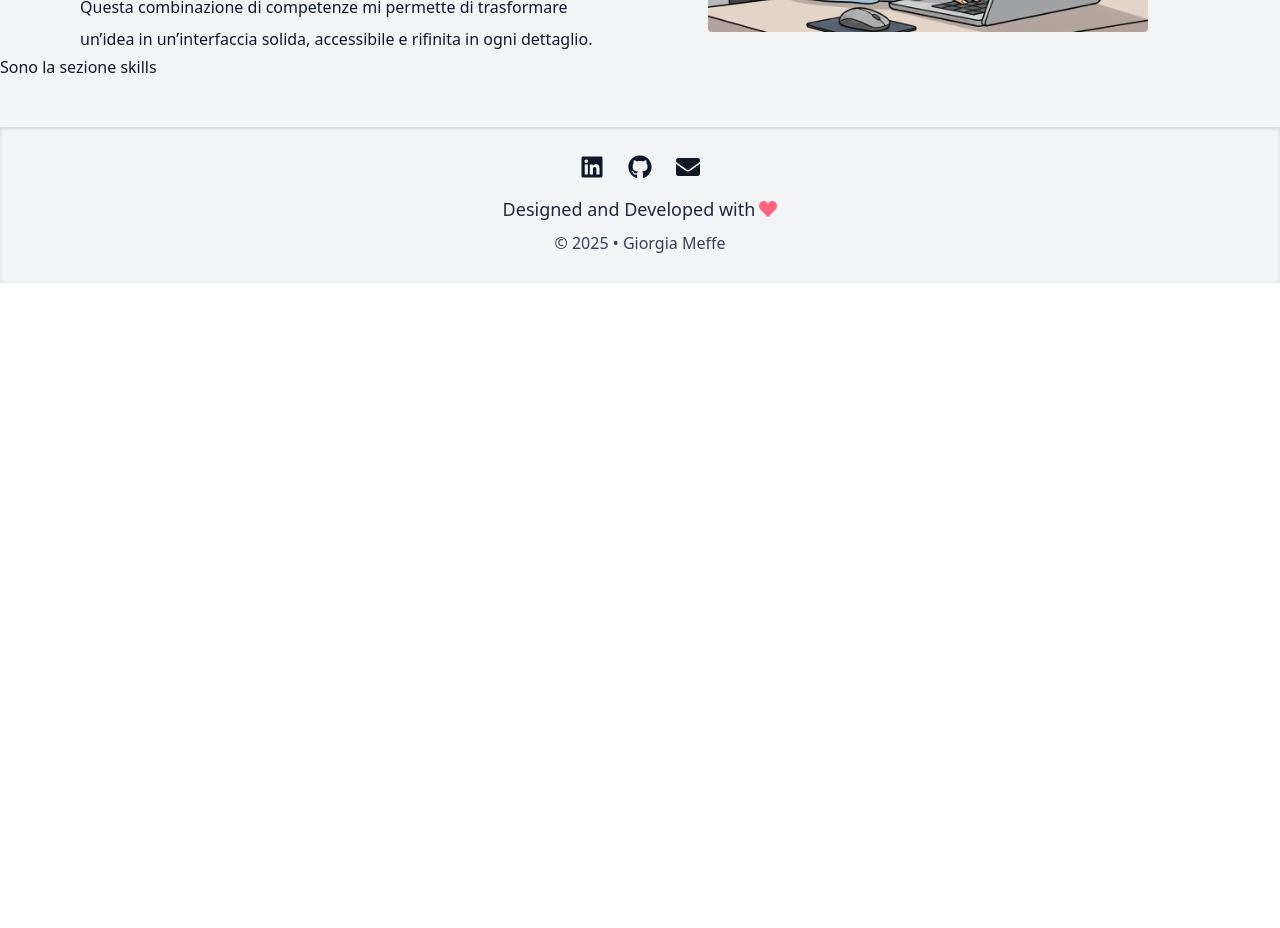
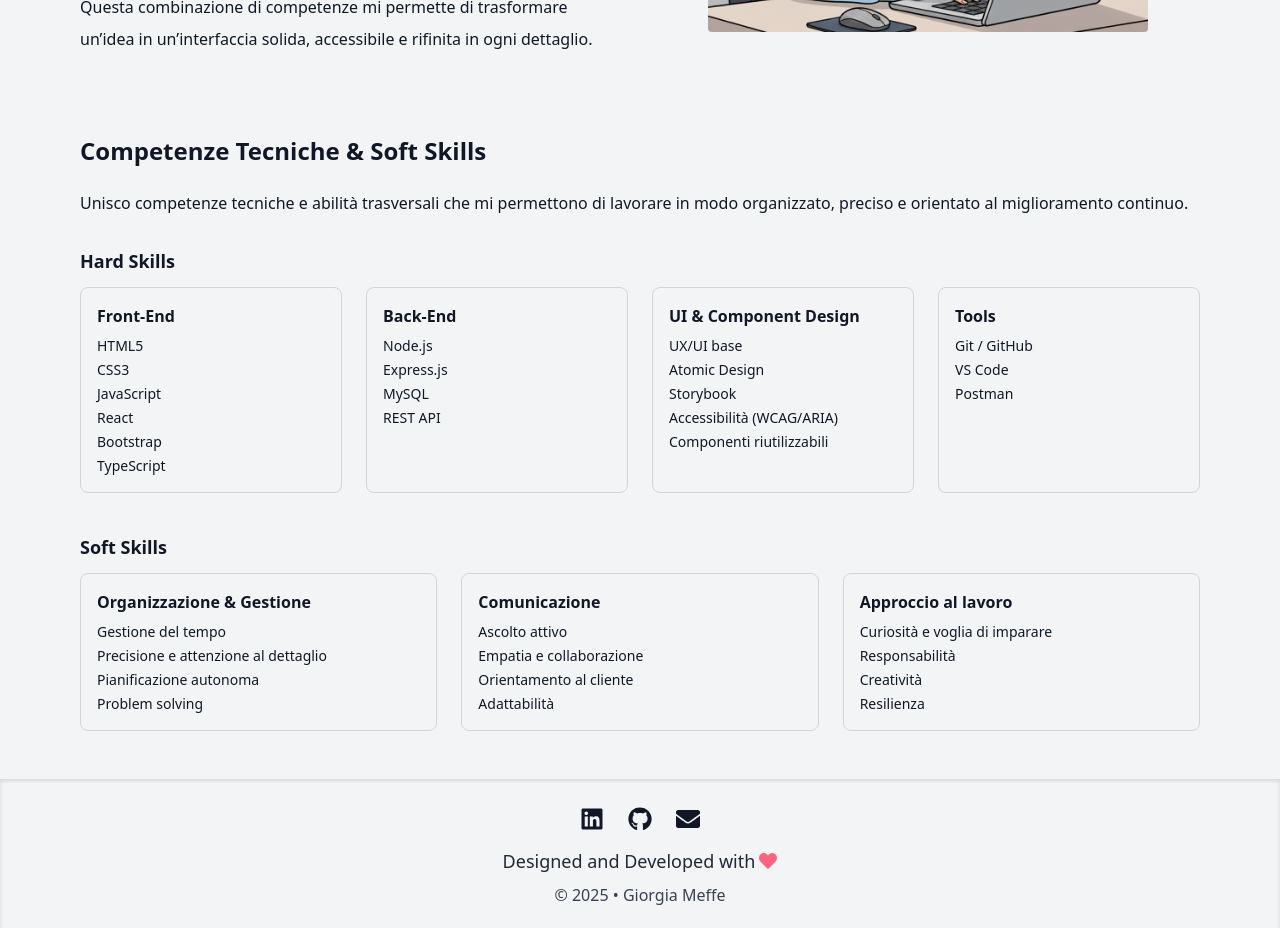
Before and after one commit to giorgiameffe/giorgiameffe-portfolio, a React (Vite) app: page /about in a window 1280 px wide. Shown: the part 1640-2568 px from the top of the page. Before the commit the page ends 1923 px from the top, so only its background shows below. Built offline with nearby package versions, Linux system fonts and the light colour scheme; a web font is replaced by a local one.

Commit message:
feat: add SkillsSection

```diff
--- a/src/components/SkillsSection.tsx
+++ b/src/components/SkillsSection.tsx
@@ -1,10 +1,43 @@
 import React from "react";
+import skillsData from "../data/skillsData";
 
 const SkillsSection: React.FC = () => {
 
     return (
 
-        <h1>Sono la sezione skills</h1>
+        <section className="max-w-6xl mx-auto mt-20 px-4">
+            <h2 className="font-bold text-2xl mb-6">Competenze Tecniche & Soft Skills</h2>
+
+            <p className="mb-8">
+                Unisco competenze tecniche e abilità trasversali che mi permettono di lavorare in modo organizzato, preciso e orientato al miglioramento continuo.
+            </p>
+
+            {/* Hard Skills */}
+            <h3 className="font-bold text-lg mb-3">Hard Skills</h3>
+            <div className="grid grid-cols-1 sm:grid-cols-2 lg:grid-cols-4 gap-6 mb-10">
+                {skillsData.hardSkills.map(group => (
+                    <div key={group.title} className="p-4 rounded-lg border border-neutral-300 dark:border-neutral-700">
+                        <h4 className="font-semibold mb-2">{group.title}</h4>
+                        <ul className="space-y-1 text-sm">
+                            {group.skills.map(skill => <li key={skill}>{skill}</li>)}
+                        </ul>
+                    </div>
+                ))}
+            </div>
+
+            {/* Soft Skills */}
+            <h3 className="font-bold text-lg mb-3">Soft Skills</h3>
+            <div className="grid grid-cols-1 sm:grid-cols-2 lg:grid-cols-3 gap-6">
+                {skillsData.softSkills.map(group => (
+                    <div key={group.title} className="p-4 rounded-lg border border-neutral-300 dark:border-neutral-700">
+                        <h4 className="font-semibold mb-2">{group.title}</h4>
+                        <ul className="space-y-1 text-sm">
+                            {group.skills.map(skill => <li key={skill}>{skill}</li>)}
+                        </ul>
+                    </div>
+                ))}
+            </div>
+        </section>
     )
 }
 
--- a/src/data/skillsData.ts
+++ b/src/data/skillsData.ts
@@ -11,3 +11,44 @@ export interface SkillsSectionData {
     hardSkills: SkillsGroup[];
     softSkills: SkillsGroup[];
 }
+
+// ==========================================================
+// 2. Dati Centralizzati
+// ==========================================================
+
+const skillsData: SkillsSectionData = {
+    hardSkills: [
+        {
+            title: "Front-End",
+            skills: ["HTML5", "CSS3", "JavaScript", "React", "Bootstrap", "TypeScript"]
+        },
+        {
+            title: "Back-End",
+            skills: ["Node.js", "Express.js", "MySQL", "REST API"]
+        },
+        {
+            title: "UI & Component Design",
+            skills: ["UX/UI base", "Atomic Design", "Storybook", "Accessibilità (WCAG/ARIA)", "Componenti riutilizzabili"]
+        },
+        {
+            title: "Tools",
+            skills: ["Git / GitHub", "VS Code", "Postman"]
+        }
+    ],
+    softSkills: [
+        {
+            title: "Organizzazione & Gestione",
+            skills: ["Gestione del tempo", "Precisione e attenzione al dettaglio", "Pianificazione autonoma", "Problem solving"]
+        },
+        {
+            title: "Comunicazione",
+            skills: ["Ascolto attivo", "Empatia e collaborazione", "Orientamento al cliente", "Adattabilità"]
+        },
+        {
+            title: "Approccio al lavoro",
+            skills: ["Curiosità e voglia di imparare", "Responsabilità", "Creatività", "Resilienza"]
+        }
+    ]
+};
+
+export default skillsData;
```
